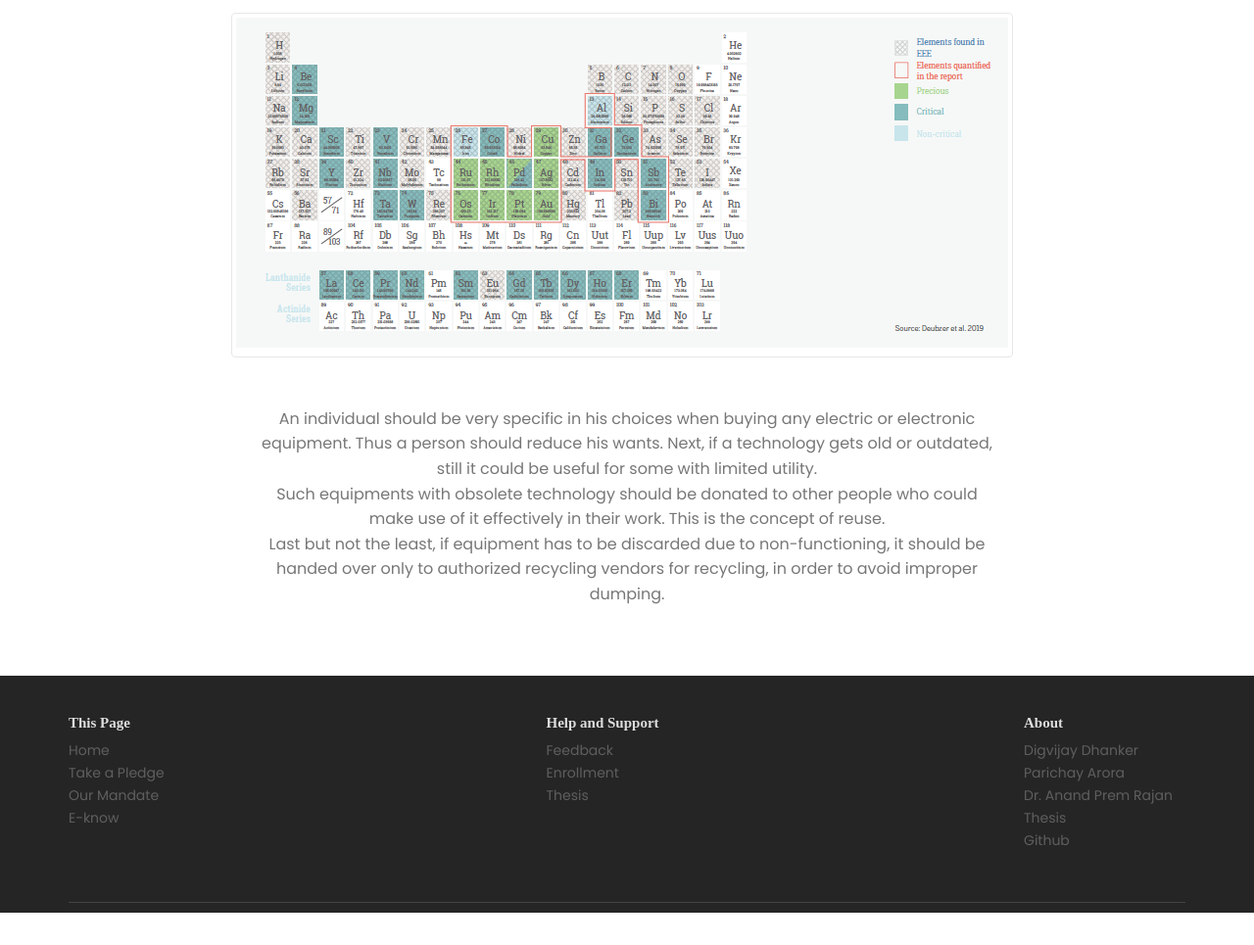
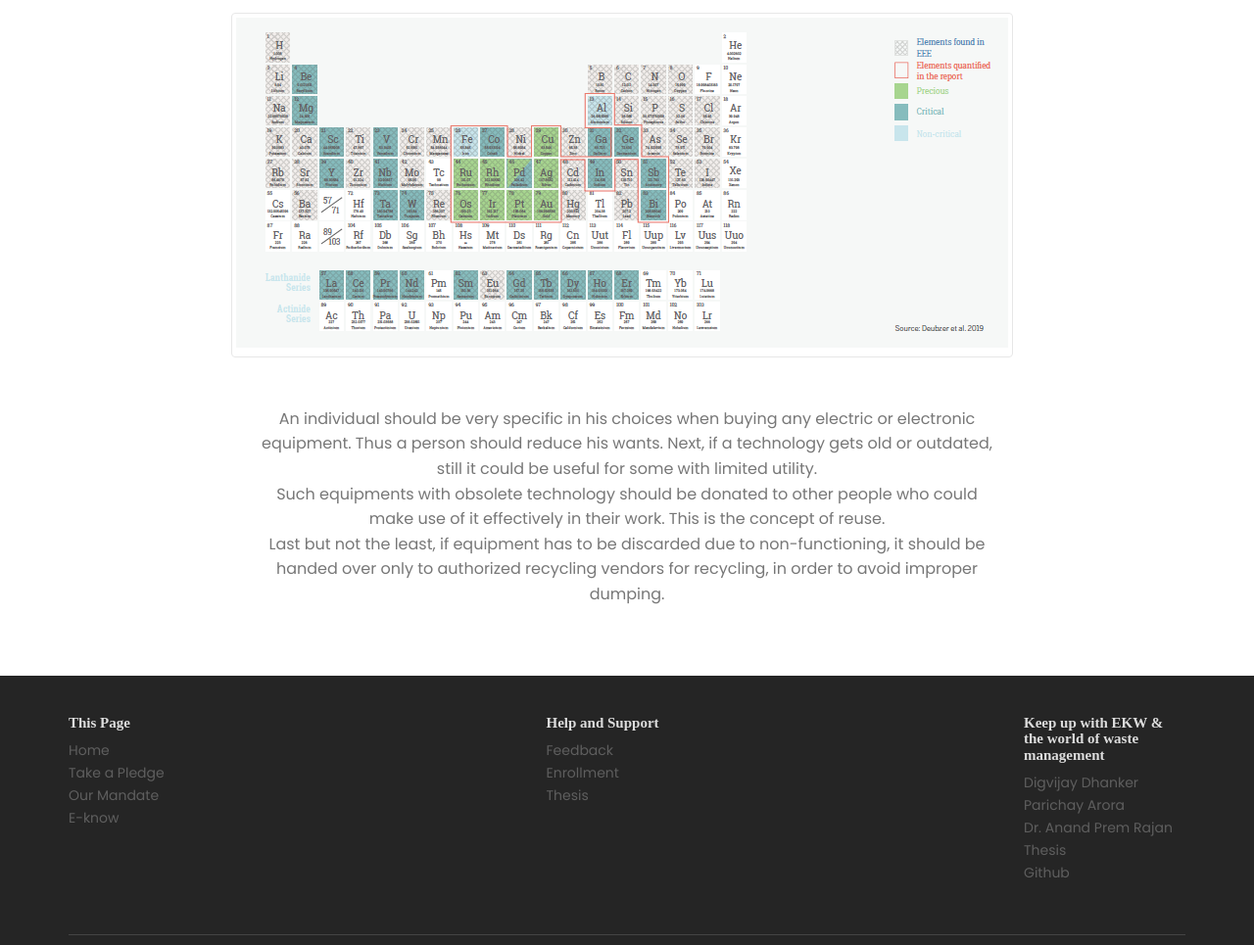
Before and after one commit to Digvijay-Singh-Dhanker/E-waste-management-data-handler, a plain HTML site: page index.html in a window 1280 px wide. Shown: the part 2252-3217 px from the top of the page at 98% size. Before the commit the page ends 3184 px from the top, so only its background shows below. Drawn offline with Linux system fonts and the light colour scheme; some packages are replaced by stand-ins of ours; a web font is replaced by a local one.

Commit message:
Update index.html

```diff
--- a/index.html
+++ b/index.html
@@ -251,7 +251,7 @@
                 </div>
                 <div class="col-md-2 col-md-offset-1 col-sm-3">
                     <div class="info">
-                        <h5 class="title"> About</h5>
+                        <h5 class="title">Keep up with EKW & the world of waste management</h5>
                         <nav>
                             <ul>
                                 <li>
```
